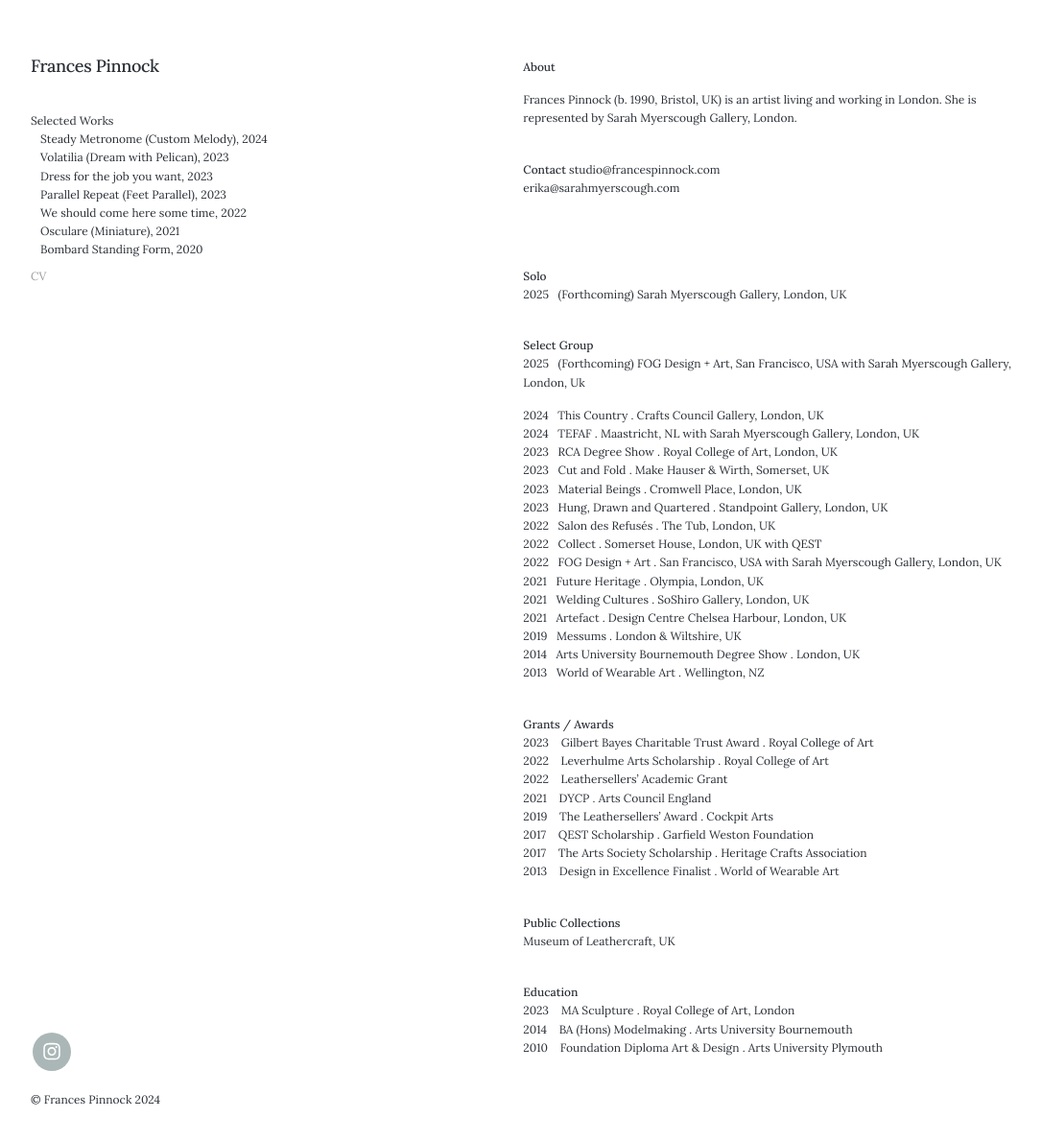
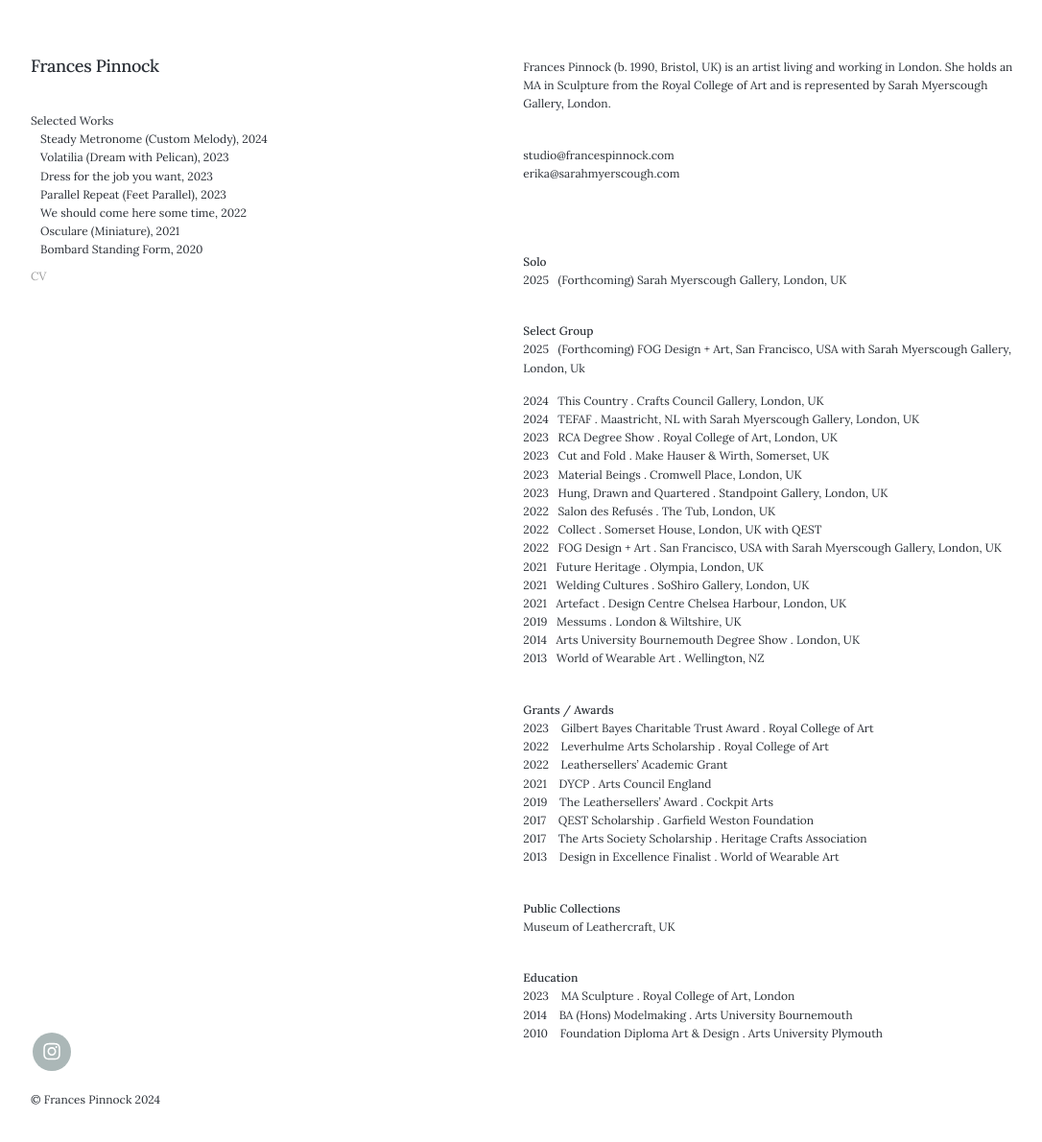
Before and after one commit to francespinnock/francespinnock.github.io, a Jekyll site: the page built from _pages/cv.md, in a window 1280 px wide and 1195 px high. Shown: the top 1190 px of the window at 96% size, without its empty margins (28-1114 px from the left). Built offline with Jekyll 4.4.1, drawn with Linux system fonts in a browser that asks for light colours; nearby versions of some CDN libraries; some web fonts are replaced.

Commit message:
Update cv.md

```diff
--- a/_pages/cv.md
+++ b/_pages/cv.md
@@ -4,13 +4,10 @@ subtitle:
 description: Frances Pinnock - CV
 ---
 
-**About**
 
-Frances Pinnock (b. 1990, Bristol, UK) is an artist living and working in London.
-She is represented by Sarah Myerscough Gallery, London.
+Frances Pinnock (b. 1990, Bristol, UK) is an artist living and working in London. She holds an MA in Sculpture from the Royal College of Art and is represented by Sarah Myerscough Gallery, London.
 <br />
 
-**Contact**
 studio@francespinnock.com
 erika@sarahmyerscough.com
 <br />
```
